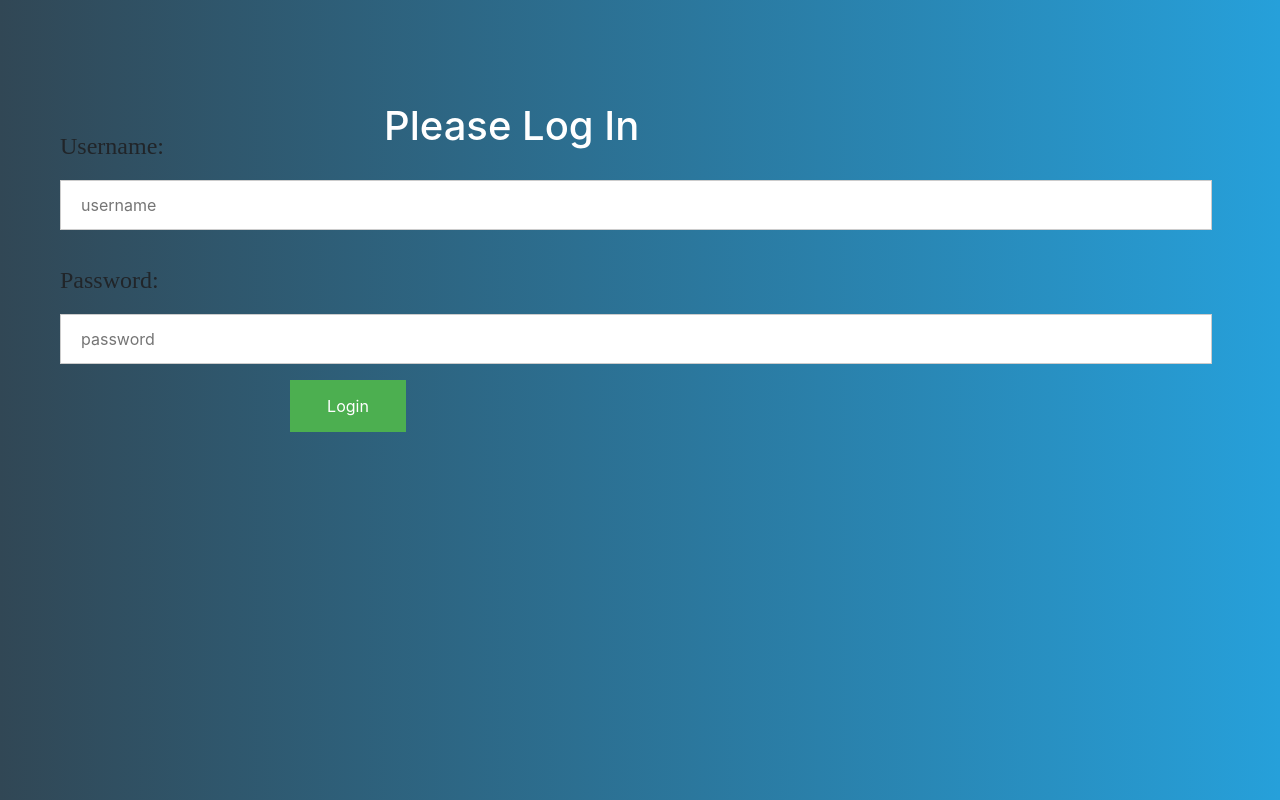
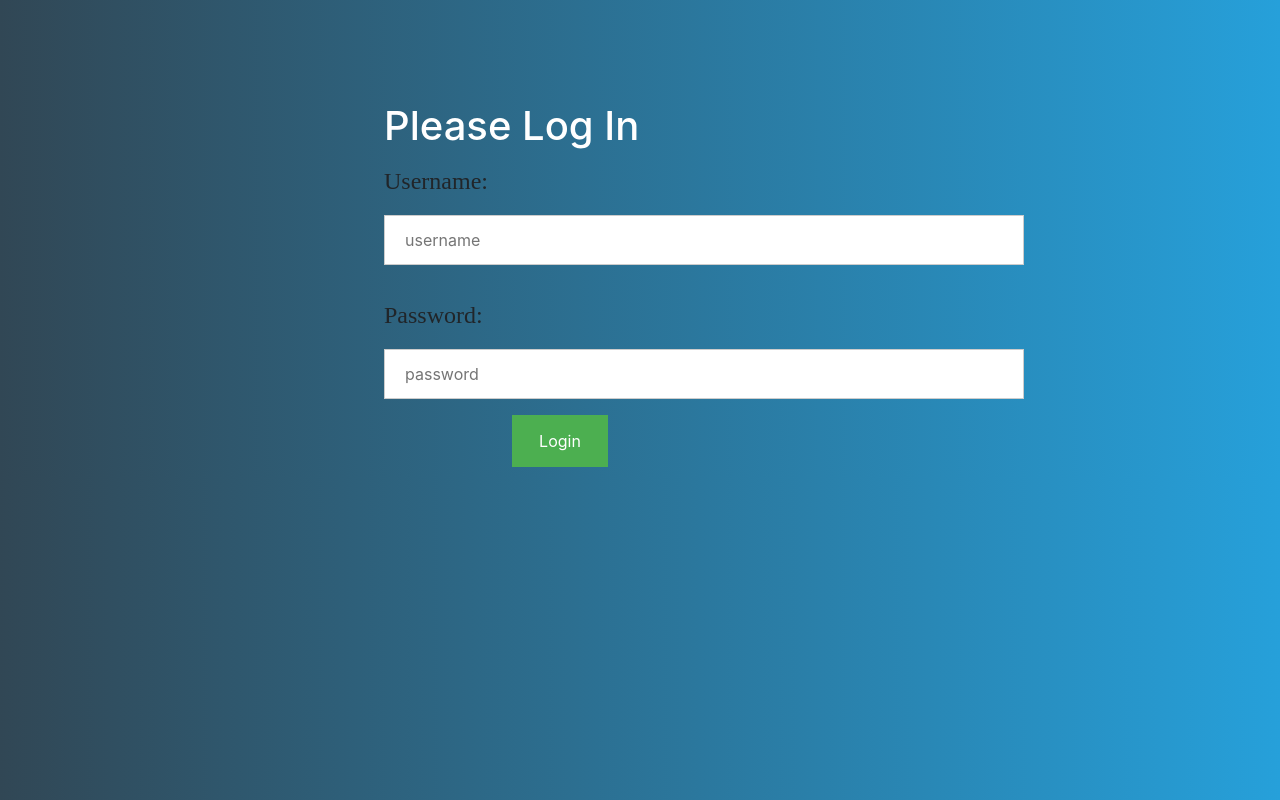
Before and after one commit to dinshawraje/cartool, a React (Create React App) app: page / in a window 1280 px wide. Built offline with nearby package versions, Linux system fonts and the light colour scheme.

Commit message:
Login page css

```diff
--- a/src/components/login.css
+++ b/src/components/login.css
@@ -4,8 +4,10 @@
     overflow-x: hidden;
 }
 
-form{
+.loginForm{
+    margin-top:1%;
     margin-left:30%;
+    width:50%;
 }
 
 label{
@@ -26,11 +28,11 @@
   .button3 {
     background-color: #4CAF50;
     color: white;
-    padding: 14px 20px;
+    padding: 14px 10px;
     margin: 8px 0;
     border: none;
     cursor: pointer;
-    width: 10%;
+    width: 15%;
     margin-left:20%;
   }
 
--- a/src/components/login.js
+++ b/src/components/login.js
@@ -41,7 +41,7 @@
         return (
           <div>
             <h1 className="greetingstyle1">Please Log In</h1>
-          <form onSubmit= {this.submitForm}>
+          <form onSubmit= {this.submitForm}  className="loginForm">
             <label>Username: </label>
             <input type="text" placeholder="username" name="username" value={this.state.username} onChange={this.onChange} /> <br/><br/>
             <label>Password: </label>
```
